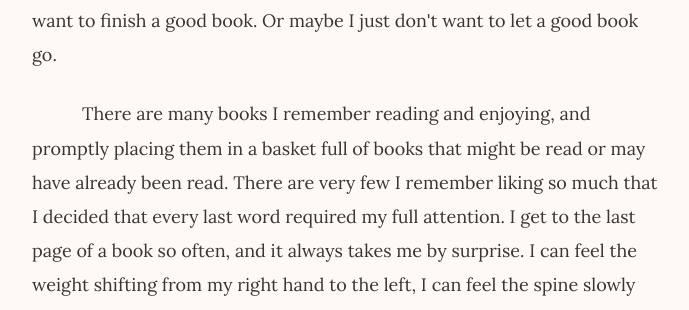
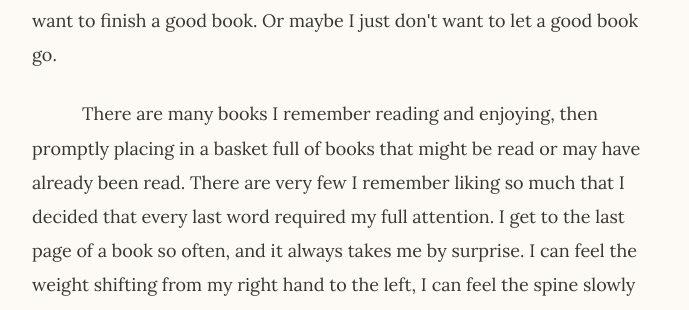
Before and after one commit to rebeccakoleth/rebeccakoleth.github.io, a Jekyll site: the page built from _posts/2026-04-14-what-can-i-notice.md, in a window 1280 px wide. Shown: the part 485-795 px from the top of the page, without its empty margins (295-984 px from the left). Built offline with Jekyll 4.4.1, drawn with Linux system fonts in a browser that asks for light colours; some web fonts are replaced; some of the changed text lies outside the part shown.

Commit message:
Update 2026-04-14-what-can-i-notice.md

```diff
--- a/_posts/2026-04-14-what-can-i-notice.md
+++ b/_posts/2026-04-14-what-can-i-notice.md
@@ -13,7 +13,7 @@ tags: [in between]
 The book I'm reading for English is 274 pages long, excluding the postscript and acknowledgments. For some reason, I have a feeling I won't be able to get away with not reading those last few pages, because I never want to finish a good book. Or maybe I just don't want to let a good book go.
 </p>
 <p>
-There are many books I remember reading and enjoying, and promptly placing them in a basket full of books that might be read or may have already been read. There are very few I remember liking so much that I decided that every last word required my full attention. I get to the last page of a book so often, and it always takes me by surprise. I can feel the weight shifting from my right hand to the left, I can feel the spine slowly unbending in relief, and I can feel my heart swelling in my chest, my breath catching in some space between my lungs and mouth. I read that last page without letting each inked letter stain my eyes, and I regret it every time. I swivel toward the next page and find that I've stumbled to the end, and I feel lost. I reread the page because I was given this ending, and so I need it to be cemented forever as the ending. I slow myself down with a finger under each line, sometimes mouthing the words to make sure it's all there. I want to make sure it's all there. I used to read quickly, but I find I am so very slow now. It's devastating.
+There are many books I remember reading and enjoying, then promptly placing in a basket full of books that might be read or may have already been read. There are very few I remember liking so much that I decided that every last word required my full attention. I get to the last page of a book so often, and it always takes me by surprise. I can feel the weight shifting from my right hand to the left, I can feel the spine slowly unbending in relief, and I can feel my heart swelling in my chest, my breath catching in some space between my lungs and mouth. I read that last page without letting each inked letter stain my eyes, and I regret it every time. I swivel toward the next page and find that I've stumbled to the end, and I feel lost. I reread the page because I was given this ending, and so I need it to be cemented forever as the ending. I slow myself down with a finger under each line, sometimes mouthing the words to make sure it's all there. I want to make sure it's all there. I used to read quickly, but I find I am so very slow now. It's devastating.
 </p>
 <p>
 Anyway, the book is <i>The Anthropocene Reviewed</i> by John Green. In the introduction, he references so many different people and their ideas, which I suppose comes naturally when you absorb so much information and regurgitate it for others. He writes that he wants to pay attention to what he pays attention to, a reference to Amy Krouse Rosenthal's work. He writes that it has taken him all his life to fall in love with the world, and I find myself wondering how that can happen. How do you fall in love with the world? He wants to live his life.
```
